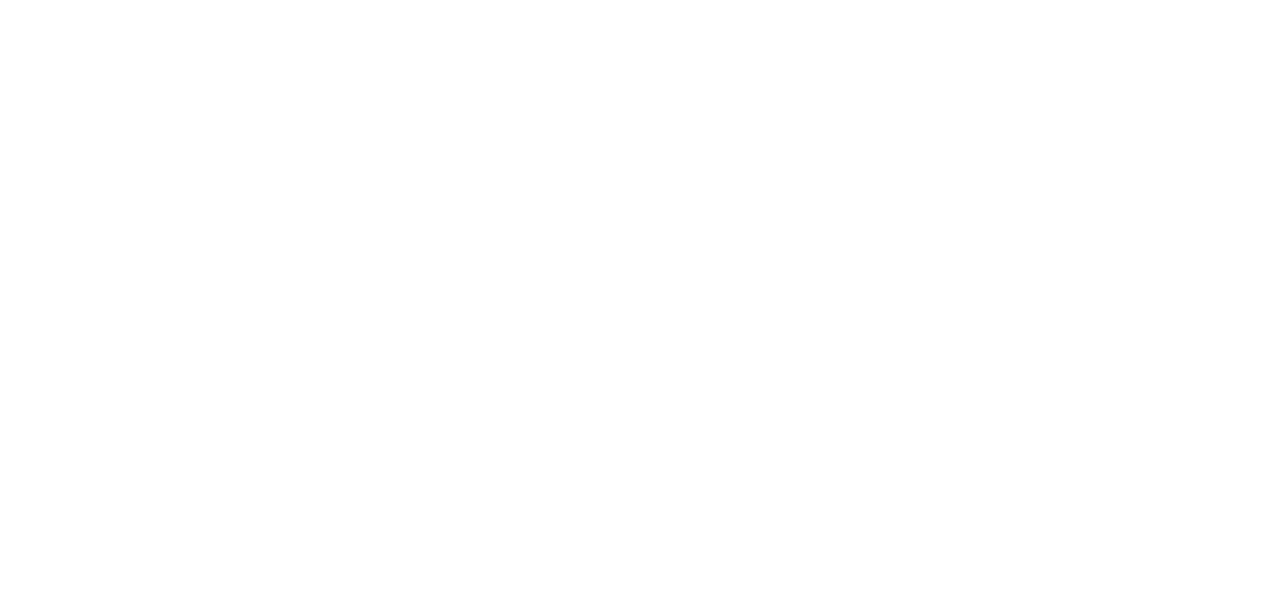
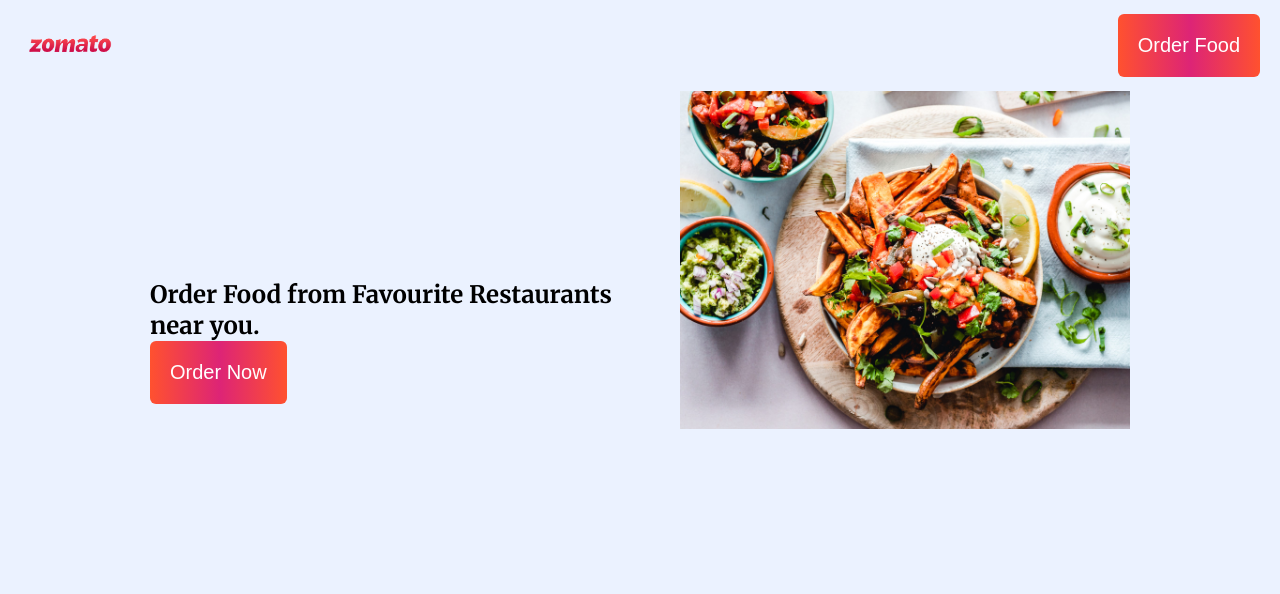
Before and after one commit to sonalisharan/zomatoclone, a plain HTML site: page index.html in a window 1280 px wide. Drawn offline with Linux system fonts and the light colour scheme.

Commit message:
add navbar & hero

```diff
--- a/index.html
+++ b/index.html
@@ -4,9 +4,42 @@
     <meta charset="UTF-8">
     <meta http-equiv="X-UA-Compatible" content="IE=edge">
     <meta name="viewport" content="width=git, initial-scale=1.0">
+    <link rel="preconnect" href="https://fonts.gstatic.com">
+    <link
+    href="https://fonts.googleapis.com/css2?family=Merriweather:ital,wght@0,300;0,400;0,700;0,900;1,300;1,400;1,700;1,900&display=swap"
+    rel="stylesheet"/>
+    <link rel="stylesheet"  href="style.css"/>
     <title>Document</title>
 </head>
 <body>
+    <!-- Navbar -->
+    <header>
+        <nav class="navbar">
+            <div class="navbar__brand">
+                <img src ="./assets/logo.png" alt ="logo" class="navbar__logo" />
+            </div>
+            <div class="navbar__nav__items">
+                <button class="nav__item button__primary">
+                    Order Food
+                </button>
+            </div>
+        </nav>
+    </header>
 
+    <main class="container">
+        <!-- Hero Section -->
+        <section class="hero__container">
+            <div class ="hero__image__container">
+                <img class="hero__image" src="./assets/hero.jpg" alt="hero image"/>
+            </div>
+            <div class="hero__description">
+                <h1 class="hero__text">
+                    Order Food from Favourite Restaurants near you.
+                </h1>
+                <button class="button__primary"> Order Now</button>
+            </div>
+
+        </section>
+    </main>
 </body>
 </html>
--- a/style.css
+++ b/style.css
@@ -0,0 +1,92 @@
+*{
+    margin: 0;
+    padding: 0;
+    box-sizing: border-box;     /*to box model*/
+}
+
+/*Global*/
+body {
+    font-family: "Merriweather", sans-serif;
+    background-color: #ebf2ff;
+    overflow-x: hidden;
+}
+.button__primary {
+    background-image: linear-gradient(
+        to right,
+        #ff512f 0%,
+        #dd2476 51%,
+        #ff512f 100%
+      );
+      color: #fff;
+      padding: 12px;
+      border: none;
+      border-radius: 6px;
+
+}
+.container {
+    width:100%;
+    margin: 0 auto;
+    padding: 0 15px;
+}
+
+.navbar {
+    display: flex;
+    justify-content: space-around;
+    align-items: center;
+
+}
+
+.navbar__brand {
+    width: 100px ;
+}
+
+.navbar__logo {
+    width: 100%;
+}
+
+.hero__container {
+    width: 100%;
+}
+
+.hero__image__container {
+    width: 100%;
+}
+
+.hero__image {
+    width: 100%;
+}
+
+@media (min-width: 768px ){
+    .navbar {
+        justify-content: space-between;
+        padding: 10px 20px;
+    }
+    .navbar_brand {
+        width: 150px;
+    }
+    .button__primary {
+        padding: 20px;
+        font-size: 20px;
+    }
+    .hero__container {
+        display: flex;
+        flex-direction: row-reverse;
+        align-items: center;
+        justify-content: space-between;
+        gap: 10px;
+    }
+}
+
+@media (min-width: 1020px) {
+    .container {
+        max-width: 1010px;
+    }
+    .hero__image__container {
+        width: 500px ;
+        height: 500px;
+    }
+}
+
+@media (min-width: 1400) {
+
+}
```
